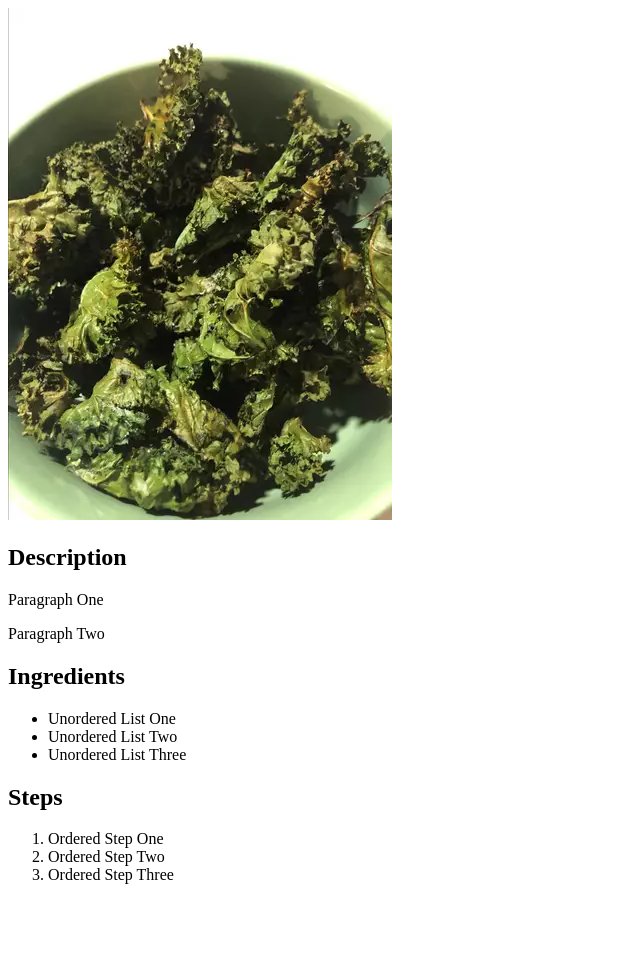
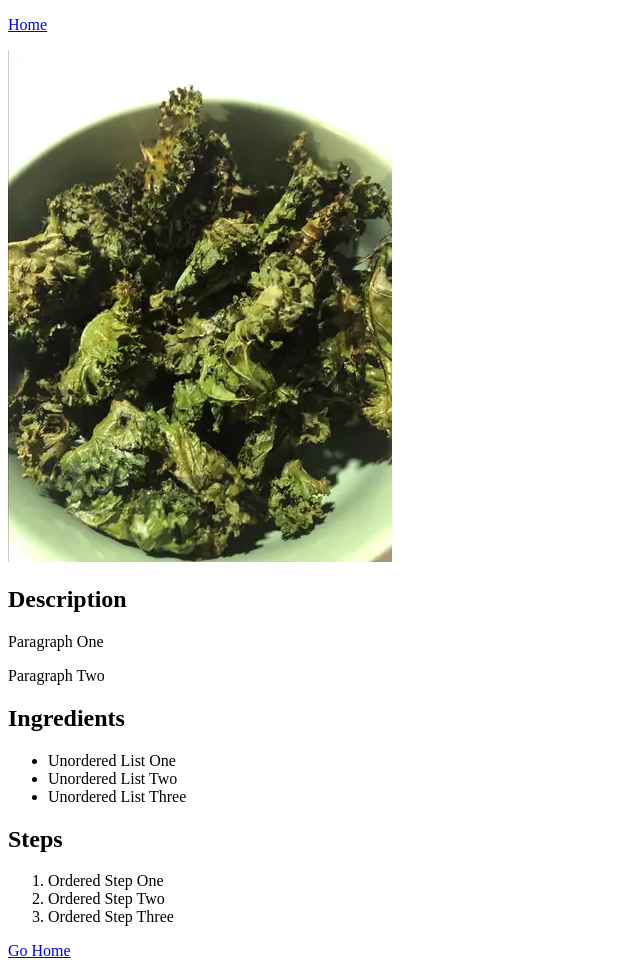
Before and after one commit to daryldelrosario/odin-recipes, a plain HTML site: page recipes/baked-kale-chips.html in a window 1280 px wide. Shown: the whole page, without its empty margins (0-640 px from the left). Before the commit the page ends 900 px from the top, so only its background shows below. Drawn offline with Linux system fonts and the light colour scheme.

Commit message:
Add home page links on all recipes pages

```diff
--- a/recipes/baked-kale-chips.html
+++ b/recipes/baked-kale-chips.html
@@ -6,6 +6,10 @@
     </head>
 
     <body>
+        <p>
+            <a href="../index.html">Home</a>
+        </p>
+
         <img src="../img/baked-kale-chips.jpg" alt="Finished Baked Kale Chips Dish">
 
         <h2>Description</h2>
@@ -25,5 +29,9 @@
             <li>Ordered Step Two</li>
             <li>Ordered Step Three</li>
         </ol>
+
+        <p>
+            <a href="../index.html">Go Home</a>
+        </p>
     </body>
 </html>
```
Also changed, not shown: recipes/miso-soup.html (+8 -0 lines), recipes/spring-roll.html (+7 -0 lines).
